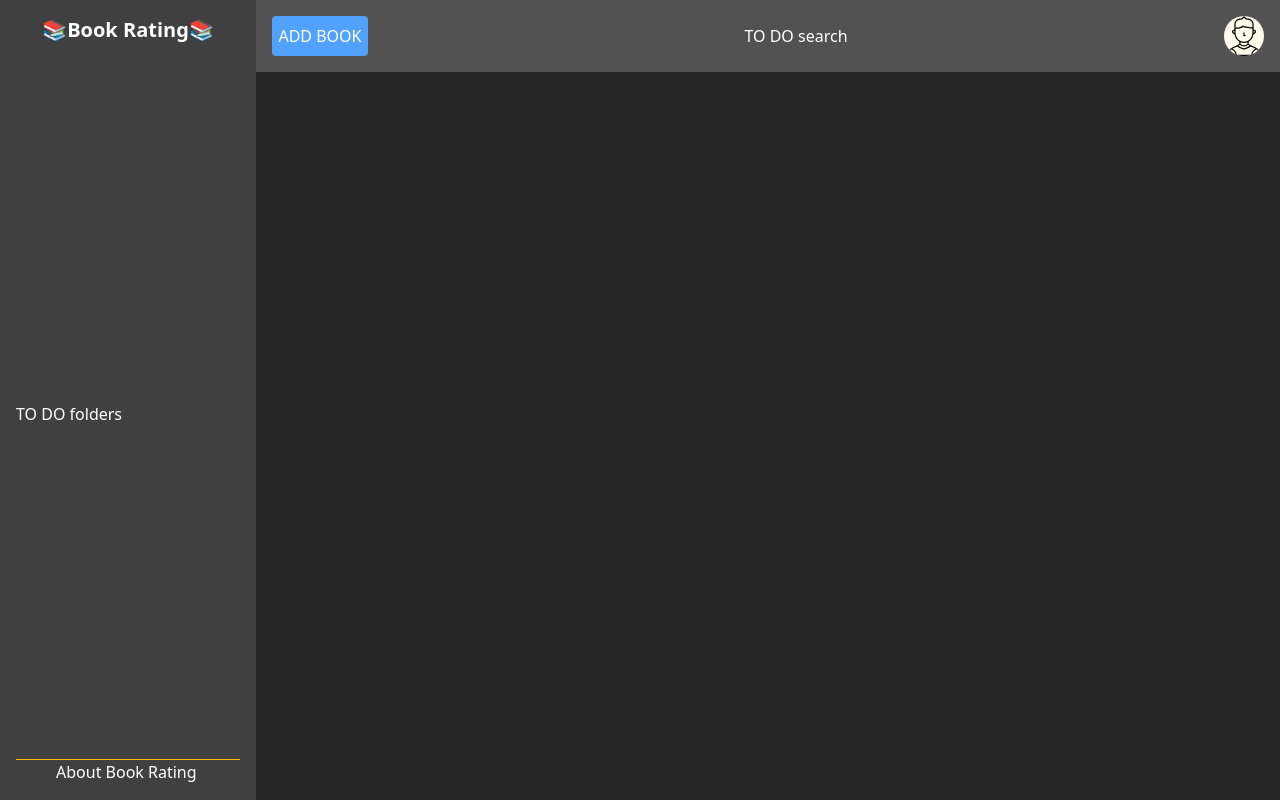
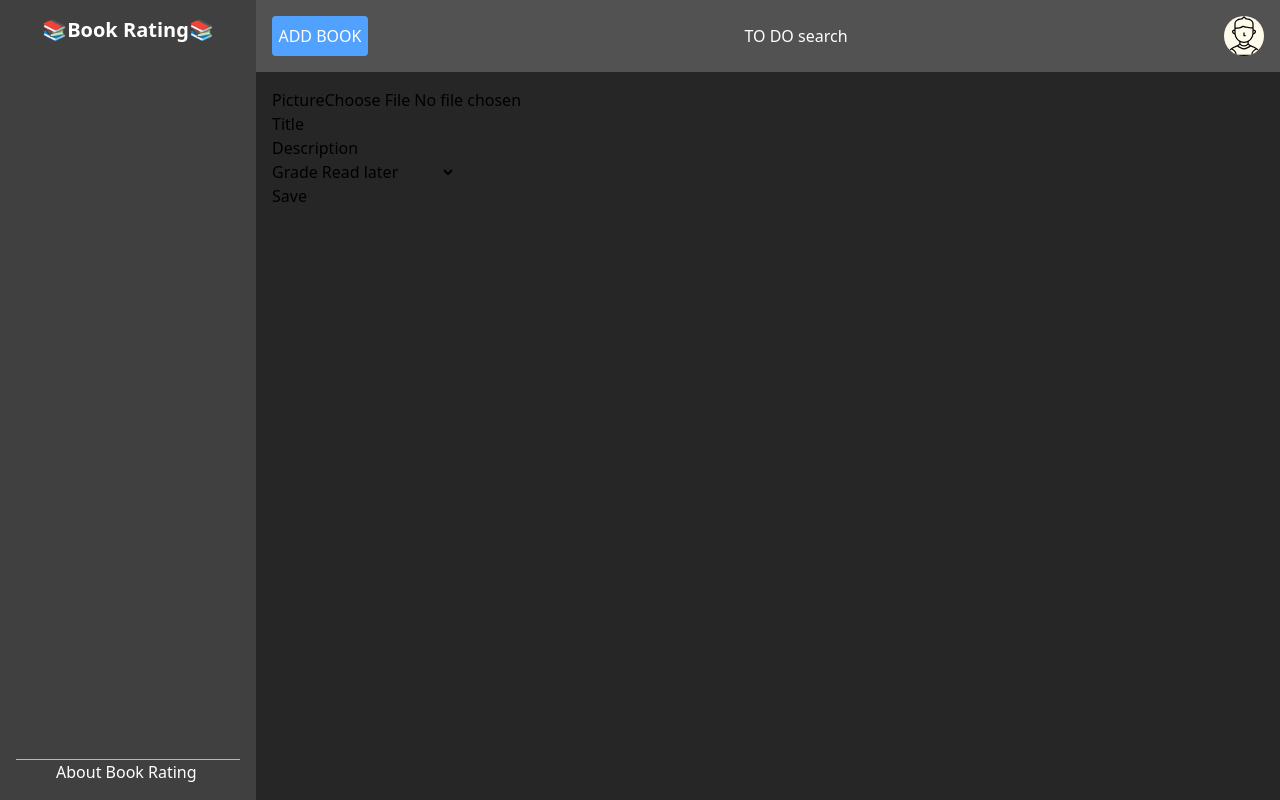
Before and after one commit to Vladiclevch/book-rating, a Vue app in the folder frontend/: page /home/create in a window 1280 px wide. Built offline with nearby package versions, Linux system fonts and the light colour scheme.

Commit message:
front added books api, books section

```diff
--- a/frontend/src/api/auth.js
+++ b/frontend/src/api/auth.js
@@ -15,3 +15,7 @@ export const fetchCurrentUser = async () => {
 export const logoutUser = async () => {
   return await instance.post('/logout');
 };
+
+export const createBook = async (userData) => {
+  return await instance.post('/create', userData);
+};
--- /dev/null
+++ b/frontend/src/api/book.js
@@ -0,0 +1,12 @@
+import instance from "./axiosInstance";
+
+export const createBook = async (formData) => {
+  try {
+    const response = await instance.post('/books', formData, {
+      headers: { 'Content-Type': 'multipart/form-data' },
+    });
+    return response.data;
+  } catch (error) {
+    throw error.response ? error.response.data : error.message;
+  }
+};
--- a/frontend/src/components/bars/SideBar.vue
+++ b/frontend/src/components/bars/SideBar.vue
@@ -11,10 +11,6 @@
       </router-link>
     </div>
 
-    <div class="text-white">
-      TO DO folders
-    </div>
-
     <div class="border-t border-amber-400">
       <router-link to="/home/about" class="text-white hover:text-blue-400 px-10">About Book Rating</router-link>
     </div>
--- a/frontend/src/components/forms/RegisterForm.vue
+++ b/frontend/src/components/forms/RegisterForm.vue
@@ -39,7 +39,7 @@
       id="name"
       v-model="name"
       v-bind="nameAttrs"
-      type="name"
+      type="text"
       class="bg-neutral-700 text-white font-bold rounded-lg focus:outline-none focus:ring-2 focus:ring-blue-400 p-3 w-full">
       <p v-if="errors.name" class="text-red-600 font-bold mt-2">{{ errors.name }}</p>
     </div>
--- a/frontend/src/components/sections/CreateBookSection.vue
+++ b/frontend/src/components/sections/CreateBookSection.vue
@@ -1,7 +1,72 @@
 <script setup>
+  import { ref } from 'vue';
+  import { createBook } from '../../api/book'
 
+  const picture = ref(null);
+  const title = ref('');
+  const description = ref('');
+  const grade = ref('');
+  const grades = ['Read later', 'Excellent', 'Good', 'Average', 'Bad', 'Disgusting'];
+
+  const handleFileUpload = (event) => {
+    picture.value = event.target.files[0];
+  };
+
+  const submitForm = async() => {
+    const formData = new FormData();
+    formData.append('picture', picture.value);
+    formData.append('title', title.value);
+    formData.append('description', description.value);
+    formData.append('grade', grade.value);
+
+    try {
+      const response = await createBook(formData);
+      alert('Book added successfully!');
+    } catch (error) {
+      alert('Error submitting form. Please try again.');
+    }
+  }
 </script>
 
 <template>
+  <form action="">
 
+    <div>
+      <label for="picture">Picture</label>
+      <input
+      id="picture"
+      type="file">
+    </div>
+
+    <div>
+      <label for="title">Title</label>
+      <input
+      id="title"
+      type="text">
+    </div>
+
+    <div>
+      <label for="description">Description</label>
+      <input
+      id="description"
+      type="text">
+    </div>
+
+    <div>
+      <label for="grade">Grade</label>
+      <select id="grade">
+        <option value="" disabled>Choose a grade</option>
+        <option value="">Read later</option>
+        <option value="">Excellent</option>
+        <option value="">Good</option>
+        <option value="">Average</option>
+        <option value="">Bad</option>
+        <option value="">Disgusting</option>
+      </select>
+    </div>
+
+    <button type="submit">
+      Save
+    </button>
+  </form>
 </template>
```
